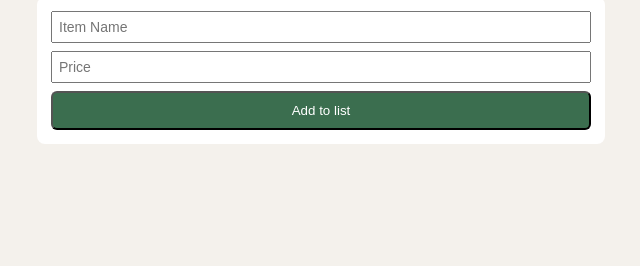
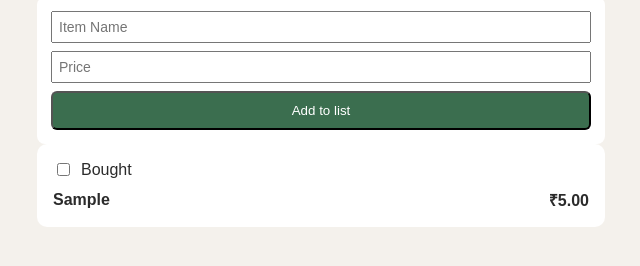
Before and after one commit to vigneshgunasekar56/shopping-wishlist, a plain HTML site: page index.html in a window 1280 px wide. Both pictures are taken after typing "Sample", "5" into the empty fields and a click on the button "Add to list". Shown: the part 122-388 px from the top of the page, without its empty margins (319-959 px from the left). Drawn offline with Linux system fonts and the light colour scheme.

Commit message:
Step 8: Show every item as a card
Passed 14 Oct 2026.

Each item shows as a card with its name, its price with two decimals and a Bought tick box. With no items, the empty message shows.

Concepts: Rendering a list from data

```diff
--- a/app.js
+++ b/app.js
@@ -11,7 +11,7 @@ function addItem(name, price, note) {
     name: name,
     price: price,
     note: note,
-    bought: false
+    bought: false,
   };
 
   state.push(item);
@@ -23,8 +23,10 @@ function formatMoney(amount) {
 
 function renderTotals() {
   const cost = state.reduce((total, item) => total + item.price, 0);
+  const totals = document.querySelector("#totals");
 
-  const totals = document.querySelector("#totals");
+  if (!totals) return;
+
   totals.innerHTML = "";
 
   const itemsBox = document.createElement("div");
@@ -49,6 +51,43 @@ function render() {
   renderList();
 }
 
+function createBoughtCheckbox(item) {
+  const label = document.createElement("label");
+  label.className = "bought-label";
+
+  const input = document.createElement("input");
+  input.type = "checkbox";
+  input.className = "bought-check";
+  input.checked = item.bought;
+
+  label.append(input, "Bought");
+
+  return label;
+}
+
+function createItemCard(item) {
+  const card = document.createElement("div");
+  card.className = "item-card";
+
+  card.append(createBoughtCheckbox(item));
+
+  const top = document.createElement("div");
+  top.className = "item-top";
+
+  const name = document.createElement("span");
+  name.className = "item-name";
+  name.textContent = item.name;
+
+  const price = document.createElement("span");
+  price.className = "item-price";
+  price.textContent = formatMoney(item.price);
+
+  top.append(name, price);
+  card.append(top);
+
+  return card;
+}
+
 function renderList() {
   const list = document.querySelector("#item-list");
   list.innerHTML = "";
@@ -60,6 +99,10 @@ function renderList() {
     list.appendChild(empty);
     return;
   }
+
+  state.forEach(function (item) {
+    list.append(createItemCard(item));
+  });
 }
 
 function handleFormSubmit(event) {
@@ -85,9 +128,7 @@ function handleFormSubmit(event) {
 }
 
 function setUpEvents() {
-  document
-    .getElementById("add-form")
-    .addEventListener("submit", handleFormSubmit);
+  document.getElementById("add-form").addEventListener("submit", handleFormSubmit);
 }
 
 function startApp() {
--- a/index.html
+++ b/index.html
@@ -9,20 +9,16 @@
   <body>
     <main class="container">
       <h1>Wishlist Locker</h1>
-      <section id="totals">
-
-      </section>
+      <section id="totals"></section>
 
       <form id="add-form" class="panel">
-          <input type="text" id="name-input" placeholder="Item Name" required>
-          <input type="number" id="price-input" placeholder="Price" min="0" step="0.01">
-          <div class="form-buttons button">
+        <input type="text" id="name-input" placeholder="Item Name" required />
+        <input type="number" id="price-input" placeholder="Price" min="0" step="0.01" />
+        <div class="form-buttons button">
           <button type="submit" id="submit-button">Add to list</button>
-          </div>
+        </div>
       </form>
-      <section id="item-list">
-
-      </section>
+      <section id="item-list" class="item-list"></section>
     </main>
 
     <script src="app.js"></script>
--- a/styles.css
+++ b/styles.css
@@ -50,3 +50,40 @@ button {
 button:hover{
     background:#2f5a40;
 }
+.item-list {
+  display: flex;
+  flex-direction: column;
+  gap: 12px;
+}
+
+.item-card {
+  background: white;
+  border-radius: 10px;
+  padding: 16px;
+}
+
+.item-top {
+  display: flex;
+  justify-content: space-between;
+  align-items: center;
+  gap: 12px;
+  margin-top: 10px;
+}
+
+.item-name {
+  font-weight: 600;
+}
+
+.item-price {
+  font-weight: 700;
+}
+
+.bought-label {
+  display: flex;
+  align-items: center;
+  gap: 8px;
+}
+
+.bought-check {
+  cursor: pointer;
+}
```
